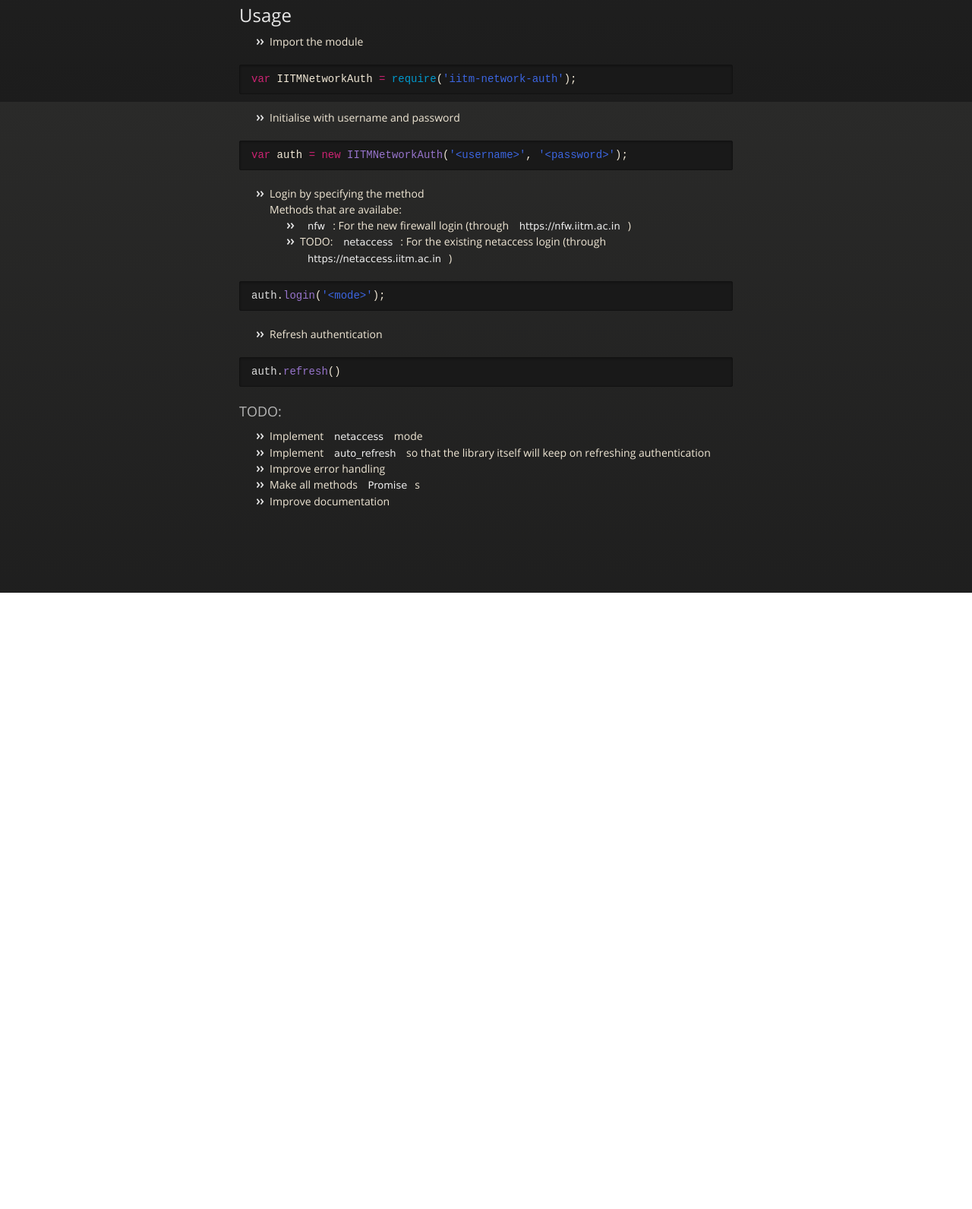
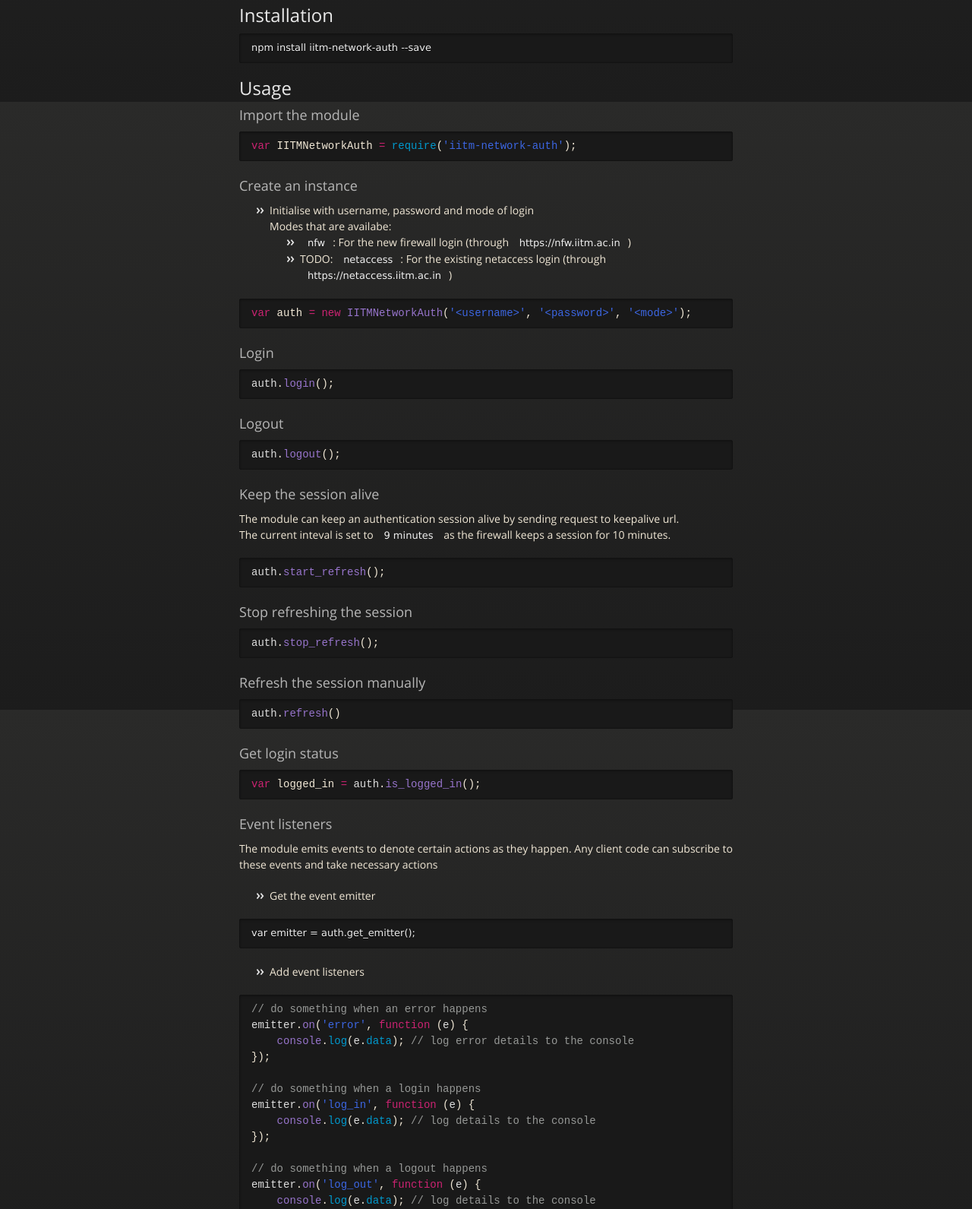
Before and after one commit to shahidhk/iitm-network-auth, a plain HTML site: page index.html in a window 1280 px wide. Shown: the part 666-2257 px from the top of the page at 76% size. Before the commit the page ends 1446 px from the top, so only its background shows below. Drawn offline with nearby package versions, Linux system fonts and the light colour scheme.

Commit message:
Create gh-pages branch via GitHub

```diff
--- a/index.html
+++ b/index.html
@@ -3,7 +3,7 @@
   <head>
     <meta charset="utf-8">
     <meta http-equiv="X-UA-Compatible" content="chrome=1">
-    <title>Iitm-network-auth by shahidhk</title>
+    <title>iitm-network-auth by shahidhk</title>
     <link rel="stylesheet" href="stylesheets/styles.css">
     <link rel="stylesheet" href="stylesheets/github-dark.css">
     <script src="https://ajax.googleapis.com/ajax/libs/jquery/1.7.1/jquery.min.js"></script>
@@ -31,7 +31,7 @@
 
       <section>
         <div id="title">
-          <h1>Iitm-network-auth</h1>
+          <h1>iitm-network-auth</h1>
           <p>Authentication library for IIT Madras campus network</p>
           <hr>
           <span class="credits left">Project maintained by <a href="https://github.com/shahidhk">shahidhk</a></span>
@@ -46,24 +46,26 @@
 <p>npm module to authenticate against the IIT Madras campus network using openLDAP credentials</p>
 
 <h2>
+<a id="installation" class="anchor" href="#installation" aria-hidden="true"><span aria-hidden="true" class="octicon octicon-link"></span></a>Installation</h2>
+
+<pre><code>npm install iitm-network-auth --save
+</code></pre>
+
+<h2>
 <a id="usage" class="anchor" href="#usage" aria-hidden="true"><span aria-hidden="true" class="octicon octicon-link"></span></a>Usage</h2>
 
-<ul>
-<li>Import the module<br>
-</li>
-</ul>
+<h3>
+<a id="import-the-module" class="anchor" href="#import-the-module" aria-hidden="true"><span aria-hidden="true" class="octicon octicon-link"></span></a>Import the module</h3>
 
-<div class="highlight highlight-source-js"><pre><span class="pl-k">var</span> IITMNetworkAuth <span class="pl-k">=</span> <span class="pl-c1">require</span>(<span class="pl-s"><span class="pl-pds">'</span>iitm-network-auth<span class="pl-pds">'</span></span>);</pre></div>
+<div class="highlight highlight-source-js"><pre><span class="pl-k">var</span> IITMNetworkAuth <span class="pl-k">=</span> <span class="pl-c1">require</span>(<span class="pl-s"><span class="pl-pds">'</span>iitm-network-auth<span class="pl-pds">'</span></span>);
+</pre></div>
+
+<h3>
+<a id="create-an-instance" class="anchor" href="#create-an-instance" aria-hidden="true"><span aria-hidden="true" class="octicon octicon-link"></span></a>Create an instance</h3>
 
 <ul>
-<li>Initialise with username and password</li>
-</ul>
-
-<div class="highlight highlight-source-js"><pre><span class="pl-k">var</span> auth <span class="pl-k">=</span> <span class="pl-k">new</span> <span class="pl-en">IITMNetworkAuth</span>(<span class="pl-s"><span class="pl-pds">'</span>&lt;username&gt;<span class="pl-pds">'</span></span>, <span class="pl-s"><span class="pl-pds">'</span>&lt;password&gt;<span class="pl-pds">'</span></span>);</pre></div>
-
-<ul>
-<li>Login by specifying the method<br>
-Methods that are availabe:
+<li>Initialise with username, password and mode of login<br>
+Modes that are availabe:
 
 <ul>
 <li>
@@ -73,25 +75,100 @@
 </li>
 </ul>
 
-<div class="highlight highlight-source-js"><pre><span class="pl-smi">auth</span>.<span class="pl-en">login</span>(<span class="pl-s"><span class="pl-pds">'</span>&lt;mode&gt;<span class="pl-pds">'</span></span>);</pre></div>
+<div class="highlight highlight-source-js"><pre><span class="pl-k">var</span> auth <span class="pl-k">=</span> <span class="pl-k">new</span> <span class="pl-en">IITMNetworkAuth</span>(<span class="pl-s"><span class="pl-pds">'</span>&lt;username&gt;<span class="pl-pds">'</span></span>, <span class="pl-s"><span class="pl-pds">'</span>&lt;password&gt;<span class="pl-pds">'</span></span>, <span class="pl-s"><span class="pl-pds">'</span>&lt;mode&gt;<span class="pl-pds">'</span></span>);</pre></div>
 
-<ul>
-<li>Refresh authentication<br>
-</li>
-</ul>
+<h3>
+<a id="login" class="anchor" href="#login" aria-hidden="true"><span aria-hidden="true" class="octicon octicon-link"></span></a>Login</h3>
+
+<div class="highlight highlight-source-js"><pre><span class="pl-smi">auth</span>.<span class="pl-en">login</span>();</pre></div>
+
+<h3>
+<a id="logout" class="anchor" href="#logout" aria-hidden="true"><span aria-hidden="true" class="octicon octicon-link"></span></a>Logout</h3>
+
+<div class="highlight highlight-source-js"><pre><span class="pl-smi">auth</span>.<span class="pl-en">logout</span>();</pre></div>
+
+<h3>
+<a id="keep-the-session-alive" class="anchor" href="#keep-the-session-alive" aria-hidden="true"><span aria-hidden="true" class="octicon octicon-link"></span></a>Keep the session alive</h3>
+
+<p>The module can keep an authentication session alive by sending request to keepalive url.<br>
+The current inteval is set to <code>9 minutes</code> as the firewall keeps a session for 10 minutes.</p>
+
+<div class="highlight highlight-source-js"><pre><span class="pl-smi">auth</span>.<span class="pl-en">start_refresh</span>();</pre></div>
+
+<h3>
+<a id="stop-refreshing-the-session" class="anchor" href="#stop-refreshing-the-session" aria-hidden="true"><span aria-hidden="true" class="octicon octicon-link"></span></a>Stop refreshing the session</h3>
+
+<div class="highlight highlight-source-js"><pre><span class="pl-smi">auth</span>.<span class="pl-en">stop_refresh</span>();</pre></div>
+
+<h3>
+<a id="refresh-the-session-manually" class="anchor" href="#refresh-the-session-manually" aria-hidden="true"><span aria-hidden="true" class="octicon octicon-link"></span></a>Refresh the session manually</h3>
 
 <div class="highlight highlight-source-js"><pre><span class="pl-smi">auth</span>.<span class="pl-en">refresh</span>()</pre></div>
 
 <h3>
-<a id="todo" class="anchor" href="#todo" aria-hidden="true"><span aria-hidden="true" class="octicon octicon-link"></span></a>TODO:</h3>
+<a id="get-login-status" class="anchor" href="#get-login-status" aria-hidden="true"><span aria-hidden="true" class="octicon octicon-link"></span></a>Get login status</h3>
+
+<div class="highlight highlight-source-js"><pre><span class="pl-k">var</span> logged_in <span class="pl-k">=</span> <span class="pl-smi">auth</span>.<span class="pl-en">is_logged_in</span>();</pre></div>
+
+<h3>
+<a id="event-listeners" class="anchor" href="#event-listeners" aria-hidden="true"><span aria-hidden="true" class="octicon octicon-link"></span></a>Event listeners</h3>
+
+<p>The module emits events to denote certain actions as they happen. Any client code can subscribe to these events and take necessary actions  </p>
+
+<ul>
+<li>Get the event emitter<br>
+</li>
+</ul>
+
+<pre><code>var emitter = auth.get_emitter();
+</code></pre>
+
+<ul>
+<li>Add event listeners</li>
+</ul>
+
+<div class="highlight highlight-source-js"><pre><span class="pl-c">// do something when an error happens</span>
+<span class="pl-smi">emitter</span>.<span class="pl-en">on</span>(<span class="pl-s"><span class="pl-pds">'</span>error<span class="pl-pds">'</span></span>, <span class="pl-k">function</span> (<span class="pl-smi">e</span>) {
+    <span class="pl-en">console</span>.<span class="pl-c1">log</span>(<span class="pl-smi">e</span>.<span class="pl-c1">data</span>); <span class="pl-c">// log error details to the console</span>
+});
+
+<span class="pl-c">// do something when a login happens</span>
+<span class="pl-smi">emitter</span>.<span class="pl-en">on</span>(<span class="pl-s"><span class="pl-pds">'</span>log_in<span class="pl-pds">'</span></span>, <span class="pl-k">function</span> (<span class="pl-smi">e</span>) {
+    <span class="pl-en">console</span>.<span class="pl-c1">log</span>(<span class="pl-smi">e</span>.<span class="pl-c1">data</span>); <span class="pl-c">// log details to the console</span>
+});
+
+<span class="pl-c">// do something when a logout happens</span>
+<span class="pl-smi">emitter</span>.<span class="pl-en">on</span>(<span class="pl-s"><span class="pl-pds">'</span>log_out<span class="pl-pds">'</span></span>, <span class="pl-k">function</span> (<span class="pl-smi">e</span>) {
+    <span class="pl-en">console</span>.<span class="pl-c1">log</span>(<span class="pl-smi">e</span>.<span class="pl-c1">data</span>); <span class="pl-c">// log details to the console</span>
+});
+
+<span class="pl-c">// do something when a session is refreshed</span>
+<span class="pl-smi">emitter</span>.<span class="pl-en">on</span>(<span class="pl-s"><span class="pl-pds">'</span>session_refresh<span class="pl-pds">'</span></span>, <span class="pl-k">function</span> (<span class="pl-smi">e</span>) {
+    <span class="pl-en">console</span>.<span class="pl-c1">log</span>(<span class="pl-smi">e</span>.<span class="pl-c1">data</span>); <span class="pl-c">// log details to the console</span>
+});
+
+<span class="pl-c">// do something when a refresh timer is started/stopped</span>
+<span class="pl-smi">emitter</span>.<span class="pl-en">on</span>(<span class="pl-s"><span class="pl-pds">'</span>refresh_timer<span class="pl-pds">'</span></span>, <span class="pl-k">function</span> (<span class="pl-smi">e</span>) {
+    <span class="pl-en">console</span>.<span class="pl-c1">log</span>(<span class="pl-smi">e</span>.<span class="pl-c1">data</span>.<span class="pl-smi">running</span>); <span class="pl-c">// log status to the consle (true/false)</span>
+});</pre></div>
+
+<h3>
+<a id="set-new-credentials" class="anchor" href="#set-new-credentials" aria-hidden="true"><span aria-hidden="true" class="octicon octicon-link"></span></a>Set new credentials</h3>
+
+<div class="highlight highlight-source-js"><pre><span class="pl-smi">auth</span>.<span class="pl-en">set_credentials</span>(<span class="pl-s"><span class="pl-pds">'</span>&lt;username&gt;<span class="pl-pds">'</span></span>, <span class="pl-s"><span class="pl-pds">'</span>&lt;password&gt;<span class="pl-pds">'</span></span>);</pre></div>
+
+<h2>
+<a id="todo" class="anchor" href="#todo" aria-hidden="true"><span aria-hidden="true" class="octicon octicon-link"></span></a>TODO:</h2>
 
 <ul>
 <li>Implement <code>netaccess</code> mode</li>
-<li>Implement <code>auto_refresh</code> so that the library itself will keep on refreshing authentication</li>
-<li>Improve error handling</li>
-<li>Make all methods <code>Promise</code>s</li>
 <li>Improve documentation</li>
 </ul>
+
+<h2>
+<a id="contributing" class="anchor" href="#contributing" aria-hidden="true"><span aria-hidden="true" class="octicon octicon-link"></span></a>Contributing</h2>
+
+<p>Pull requests are welcome</p>
       </section>
 
     </div>
```
Also changed, not shown: params.json (+2 -2 lines).
